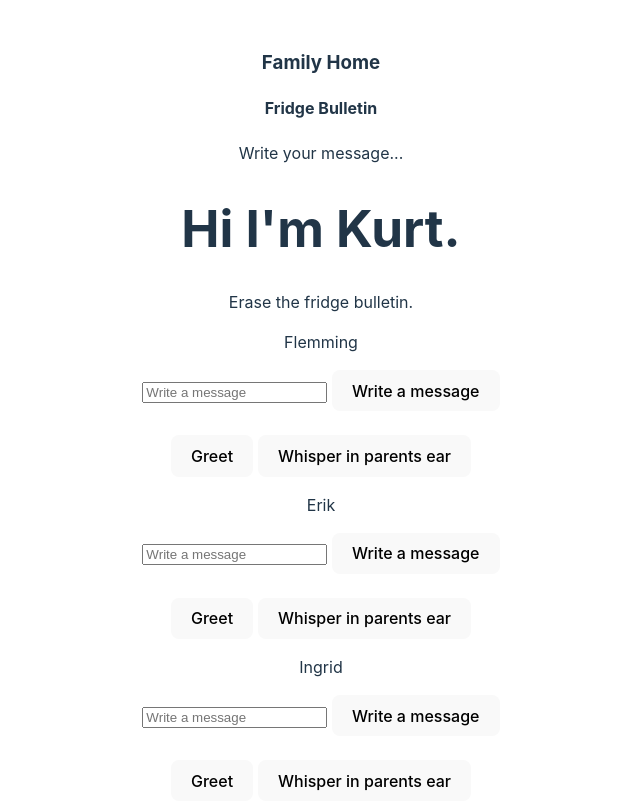
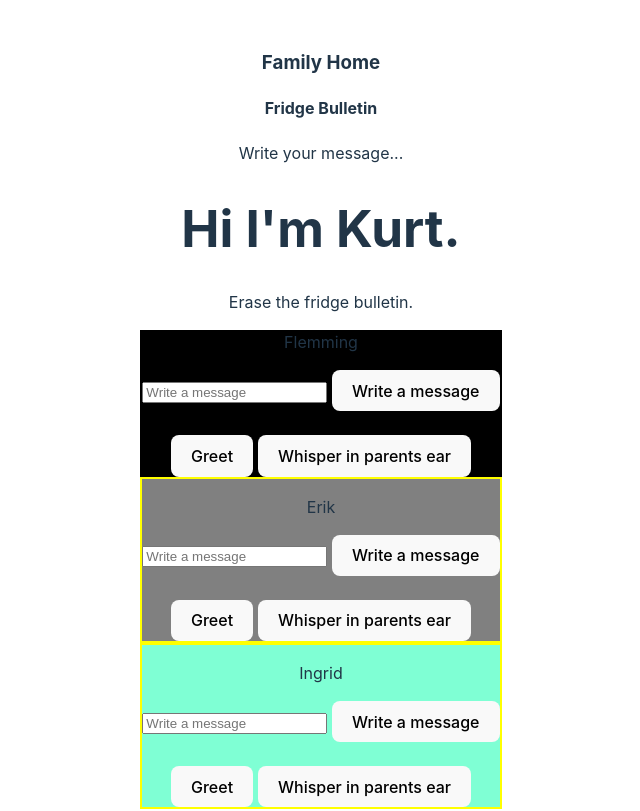
Before and after one commit to anderslatif/Kea_DAT_Node.js_2022_Autumn, a Svelte app in the folder 6._Svelte_Family/: page / in a window 1280 px wide. Shown: the top 811 px of the page, without its empty margins (319-959 px from the left). Built offline with nearby package versions, Linux system fonts and the light colour scheme.

Commit message:
Implemented conditional styling of the children

```diff
--- a/6._Svelte_Family/src/App.svelte
+++ b/6._Svelte_Family/src/App.svelte
@@ -6,10 +6,11 @@
   const children = [
     {
       name: "Flemming",
-      blackSheep: true
+      blackSheep: "ultra-blacksheep"
     },
     {
       name: "Erik",
+      blackSheep: "medium-blacksheep",
       brightKid: true
     },
     {
@@ -18,6 +19,7 @@
       brightKid: true
     },
   ];
+
   const pets = [
     { type: "Panda", "name": "Poh" },
     { type: "Dinosaur", "name": "Little Foot" }
--- a/6._Svelte_Family/src/components/Child/Child.svelte
+++ b/6._Svelte_Family/src/components/Child/Child.svelte
@@ -11,9 +11,12 @@
         fridgeMessageStore.update((currentMessage) => {
             return currentMessage + `${fridgeMessage}`;
         });
+        fridgeMessage = "";
     }
 </script>
 
+<div class:bright-kid={child.brightKid} class={child.blackSheep || "not-a-black-sheep"}
+>
     <p>{child.name}</p>
 
     <input placeholder="Write a message" bind:value={fridgeMessage}>
@@ -22,3 +25,22 @@
 
     <button on:click={onAlwaysSayHi}>Greet</button>
     <button on:click={onTellILoveYou(`I love you, ${parentName}.`)}>Whisper in parents ear</button>
+</div>
+
+<style>
+    .bright-kid {
+        border: solid 2px yellow;
+    }
+
+    .ultra-blacksheep {
+        background-color: black;
+    }
+
+    .medium-blacksheep {
+        background-color: grey;
+    }
+
+    .not-a-black-sheep {
+        background-color: aquamarine;
+    }
+</style>
--- a/6._Svelte_Family/src/components/Parent/Parent.svelte
+++ b/6._Svelte_Family/src/components/Parent/Parent.svelte
@@ -20,8 +20,14 @@
 </script>
 
 <h1>Hi I'm {name}.</h1>
-<div on:click={handleEraseFridgeBulletin} on:keydown={() => {}}>Erase the fridge bulletin.</div>
+<div class="erase-fridge-bulletin-div" on:click={handleEraseFridgeBulletin} on:keydown={() => {}}>Erase the fridge bulletin.</div>
 
 {#each children as child}
     <Child child={child} parentName={name} onAlwaysSayHi={handleAlwaysSayHi} onTellILoveYou={handleTellILoveYou} />
 {/each}
+
+<style>
+    .erase-fridge-bulletin-div {
+        user-select: none;
+    }
+</style>
```
Also changed, not shown: 1 other file (tests, documents, lock files or other folders). Lines whose indentation alone changed are shown as unchanged.
